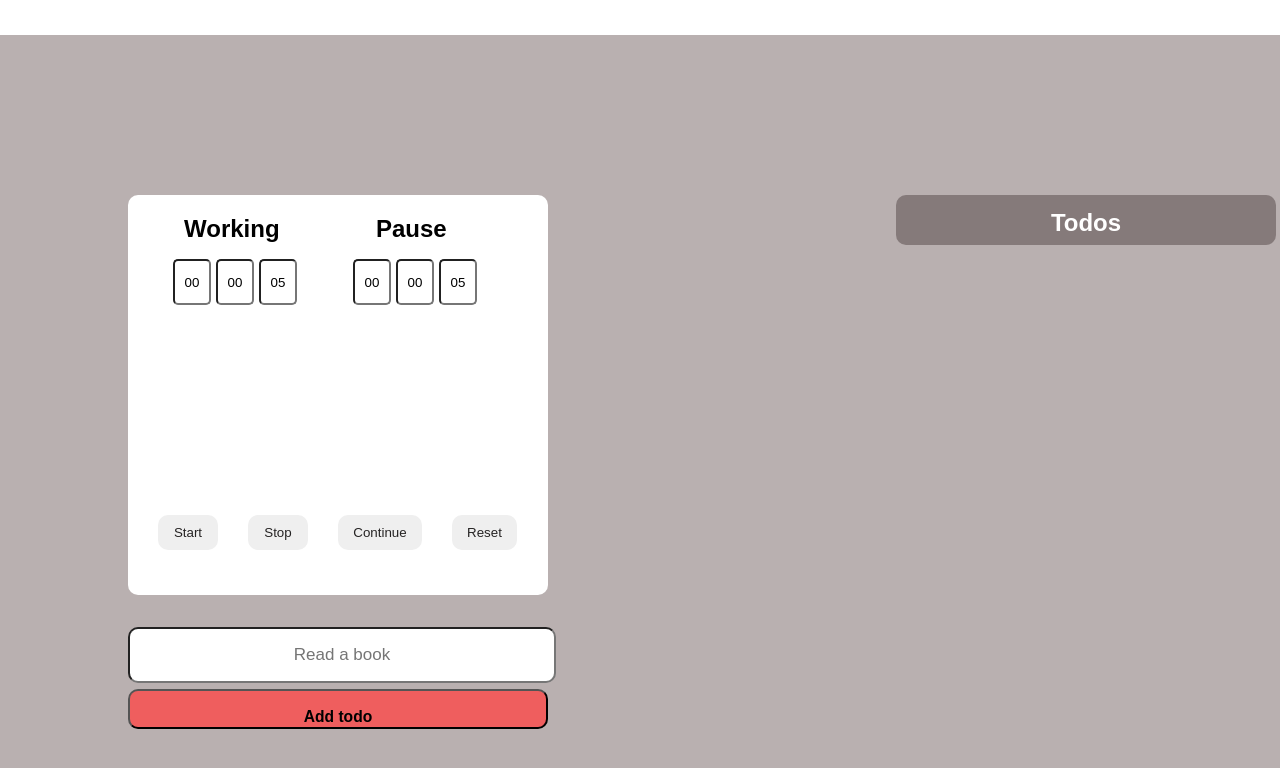
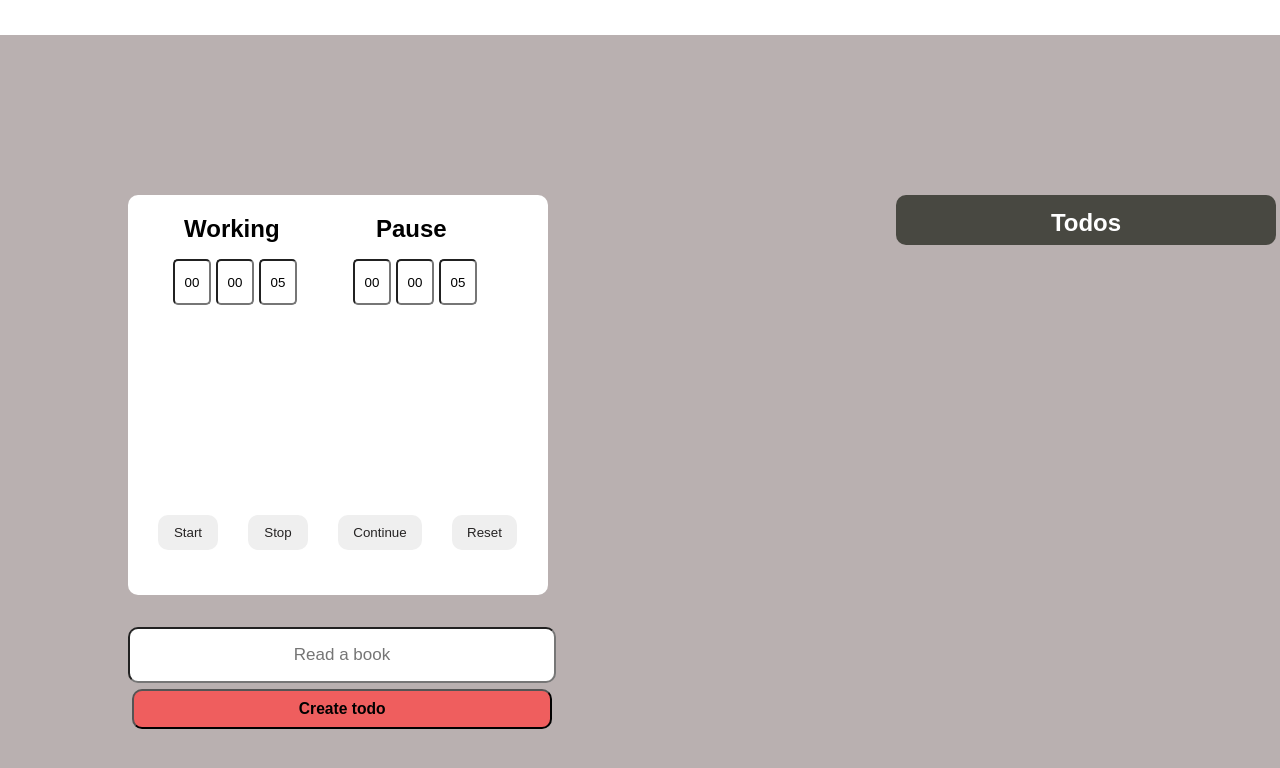
Before and after one commit to Molaryy/bective, a React (Vite) app: page / in a window 1280 px wide. Shown: the top 768 px of the page. Built offline with nearby package versions, Linux system fonts and the light colour scheme.

Commit message:
feat: when todos list header is clicked the list is not displayed

```diff
--- a/src/components/Todos/GetTodo.tsx
+++ b/src/components/Todos/GetTodo.tsx
@@ -32,7 +32,7 @@ const GetTodoButton = () => {
         setColorText('rgb(0,0,0)');
       }}
     >
-      <h3>Add todo</h3>
+      <h3>Create todo</h3>
     </button>
   );
 };
@@ -48,6 +48,10 @@ const GetTodo = ({
 
   const onSubmit = async (event: FormEvent) => {
     event.preventDefault();
+    if (inputValue === '' || inputValue === undefined) {
+      setInputValue('');
+      return;
+    }
     setTodos([...todos, { text: inputValue }]);
     setInputValue('');
   };
--- a/src/components/Todos/ListTodosContainer.tsx
+++ b/src/components/Todos/ListTodosContainer.tsx
@@ -1,5 +1,5 @@
 import '../../styles/ListTodos.scss';
-import { useEffect, useState } from 'react';
+import { Dispatch, SetStateAction, useEffect, useState } from 'react';
 import { TodoList } from '../../types.ts';
 
 const todoValues = {
@@ -8,8 +8,31 @@ const todoValues = {
   bigSizeText: 75,
 };
 
+const TodosListHeader = ({
+  setHideList,
+  hideList,
+}: {
+  setHideList: Dispatch<SetStateAction<boolean>>;
+  hideList: boolean;
+}) => {
+  const [bgColor, setBgColor] = useState('rgb(72,72,65)');
+
+  return (
+    <div
+      className={'todos-title-header'}
+      style={{ backgroundColor: bgColor }}
+      onMouseOver={() => setBgColor('rgb(133, 122, 122)')}
+      onMouseLeave={() => setBgColor('rgb(72,72,65)')}
+      onClick={() => setHideList(!hideList)}
+    >
+      <h2>Todos</h2>
+    </div>
+  );
+};
+
 const ListTodosContainer = ({ todos }: { todos: TodoList[] }) => {
   const [heightBlurBg, setHeightBlurBg] = useState(0);
+  const [hideList, setHideList] = useState(false);
 
   useEffect(() => {
     if (todos.length <= 0) {
@@ -31,24 +54,25 @@ const ListTodosContainer = ({ todos }: { todos: TodoList[] }) => {
     expandBlurBg();
   }, [heightBlurBg, todos]);
 
-  // TODO
-  // - Si on click sur Todo on peut cacher la vue des Todos
-  // - Passer en parametres l'array Todos
-
   return (
     <div>
-      <div className={'todos-title-div'}>
-        <h2>Todos</h2>
-      </div>
+      <TodosListHeader setHideList={setHideList} hideList={hideList} />
       <div className={'todos-list-container'}>
-        <div className={'todos-list'} style={{ height: heightBlurBg + 'px' }}></div>
+        <div
+          className={'todos-list'}
+          style={{ height: heightBlurBg + 'px', display: hideList ? 'none' : '' }}
+        ></div>
         <div className={'todos-list-text'}>
           {todos.map((todo, index) => {
             return (
               <div
                 key={index}
                 className={'todo-text-element'}
-                style={{ overflow: 'hidden', height: todo.text.length >= 50 ? '75px' : '50px' }}
+                style={{
+                  overflow: 'hidden',
+                  height: todo.text.length >= 50 ? '75px' : '50px',
+                  display: hideList ? 'none' : '',
+                }}
               >
                 <p>{todo.text}</p>
               </div>
--- a/src/styles/ListTodos.scss
+++ b/src/styles/ListTodos.scss
@@ -1,8 +1,7 @@
-.todos-title-div {
+.todos-title-header {
   position: absolute;
   width: 380px;
   height: 50px;
-  background-color: rgb(133, 122, 122);
   border-radius: 10px;
   transition: all 0.3s ease 0s;
   margin-left: 70%;
@@ -10,6 +9,7 @@
   text-align: center;
   line-height: 15px;
   color: white;
+  cursor: pointer;
 }
 
 .todos-list-container {
@@ -29,7 +29,7 @@
   filter: blur(3px);
   -webkit-filter: blur(3px);
   border-radius: 10px;
-  transition: all 0.3s ease 0s;
+  transition: all 0.15s ease 0s;
   text-align: center;
   line-height: 15px;
   color: white;
@@ -39,7 +39,6 @@
   position: absolute;
   margin-left: 10px;
   top: 1rem;
-  transition: all 0.3s ease 0s;
 }
 
 .todo-text-element {
@@ -61,7 +60,6 @@
   width: 420px;
   height: 50px;
   border-radius: 10px;
-  transition: all 0.3s ease 0s;
   line-height: 50px;
   cursor: pointer;
   font-size: 17px;
@@ -76,6 +74,8 @@
   text-align: center;
   cursor: pointer;
   margin-top: 1.5rem;
+  margin-left: 1%;
+  line-height: 0px;
 }
 
 .todo-input-form {
```
